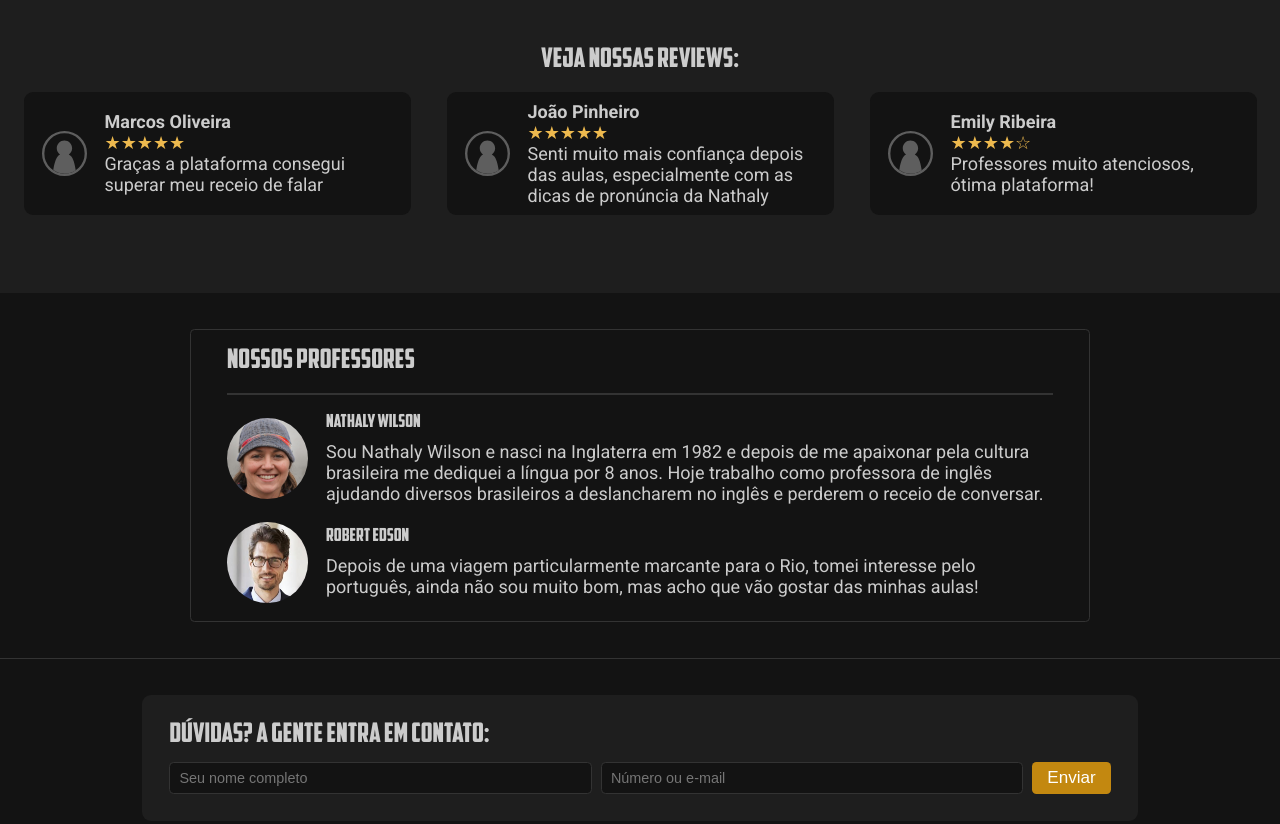
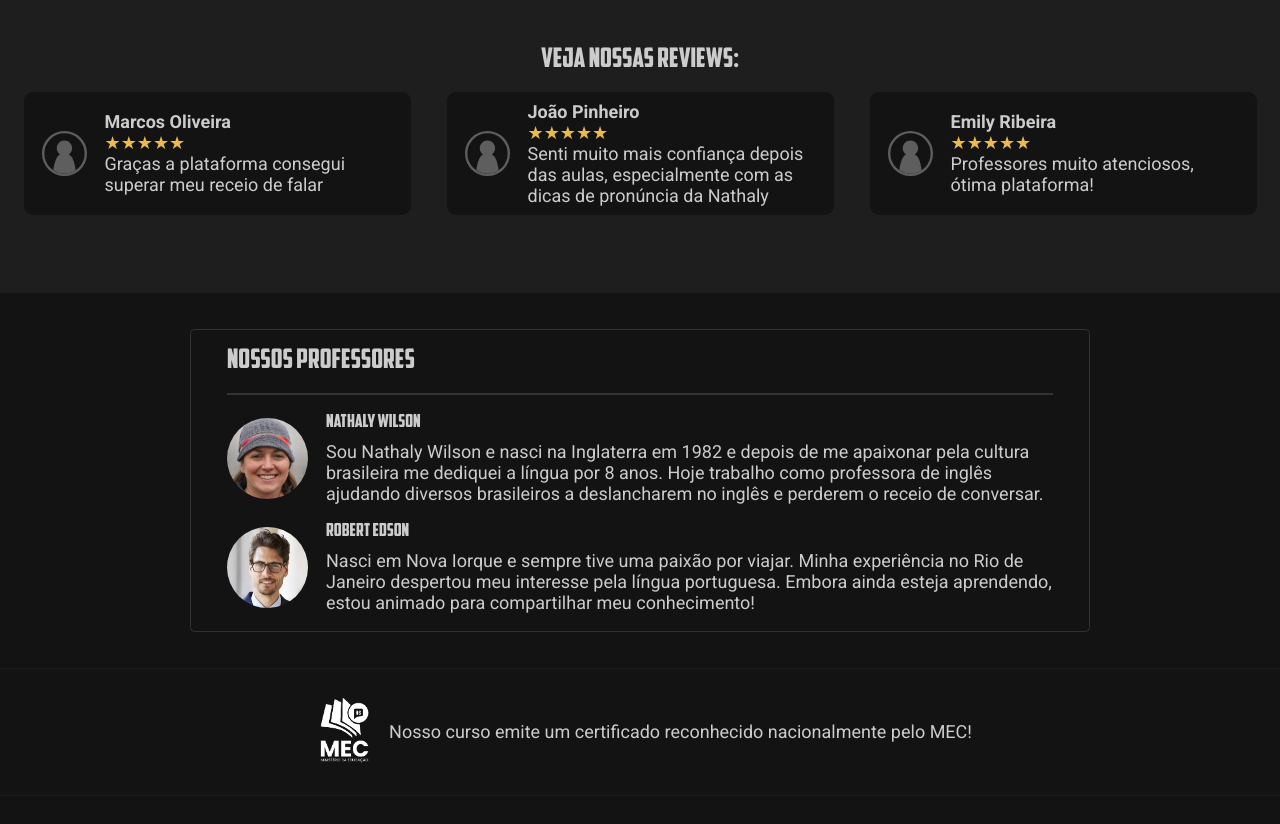
Before and after one commit to Sylverfish98/cs-project-portfolio, a plain HTML site: page public/index.html in a window 1280 px wide. Shown: the part 1300-2124 px from the top of the page. Drawn offline with Linux system fonts and the light colour scheme.

Commit message:
Final Project

```diff
--- a/public/index.html
+++ b/public/index.html
@@ -2,7 +2,7 @@
 <html lang="en">
 <head>
     <meta charset="UTF-8">
-    <title>Inglês Online</title>
+    <title>Inglês Online na A-Level</title>
     <link rel="stylesheet" href="styles.css">
     <meta name="viewport" content="width=device-width, initial-scale=1.0">
     <link rel="icon" type="image/png" href="favicon.ico">
@@ -77,7 +77,7 @@
                     <div class="icon"><img class="profile" src="./img/profile.svg" alt="visitor icon"></div>
                     <div class="review-text">
                         <p><b>Emily Ribeira</b></p>
-                        <p class="star">★★★★☆</p>
+                        <p class="star">★★★★★</p>
                         <p>Professores muito atenciosos, ótima plataforma!</p>
                     </div>
                 </div>
@@ -98,9 +98,15 @@
                     <img class="portrait" src="./img/portrait2.jpg" alt="portrait">
                     <div class="col">
                         <p class="sm-title">Robert Edson</p>
-                        <p>Depois de uma viagem particularmente marcante para o Rio, tomei interesse pelo português, ainda não sou muito bom, mas acho que vão gostar das minhas aulas!</p>
+                        <p>Nasci em Nova Iorque e sempre tive uma paixão por viajar. Minha experiência no Rio de Janeiro despertou meu interesse pela língua portuguesa. Embora ainda esteja aprendendo, estou animado para compartilhar meu conhecimento!</p>
                     </div>
                 </div>
+            </div>
+        </section>
+        <section class="certification">
+            <div class="cert-card">
+                    <img class="mec" src="./img/mec.png" alt="Mec">
+                    <p>Nosso curso emite um certificado reconhecido nacionalmente pelo MEC!</p>
             </div>
         </section>
         <section class="contact">
--- a/public/styles.css
+++ b/public/styles.css
@@ -261,7 +261,6 @@ input {
     display: flex;
     justify-content: center;
     padding: 2rem 1rem;
-    border-bottom: 1px solid var(--border-light);
 }
 
 .about-card {
@@ -421,6 +420,24 @@ button {
     background-color: var(--highlight-color-2);
 }
 
+.mec {
+    width: 4rem;
+    height: 4rem;
+}
+
+.certification {
+    display: flex;
+    border-block: 1px solid var(--background-2);
+    padding: 1.5rem 1rem;
+    justify-content: center;
+}
+
+.cert-card {
+    justify-content: center;
+    align-items: center;
+    gap: 0.5rem;
+}
+
 @media (max-width: 768px) {
     .story {
         flex-direction: column;
```
Also changed, not shown: public/img/mec.png (added).
